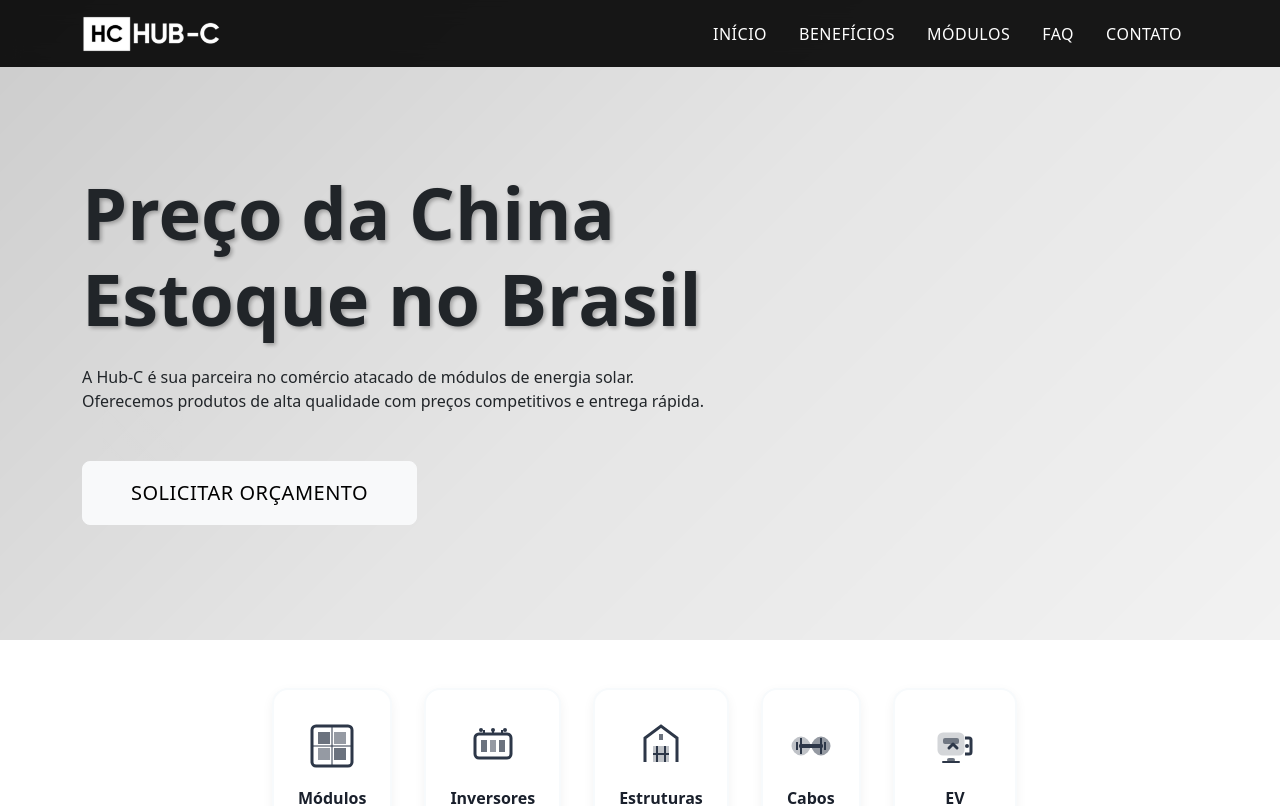
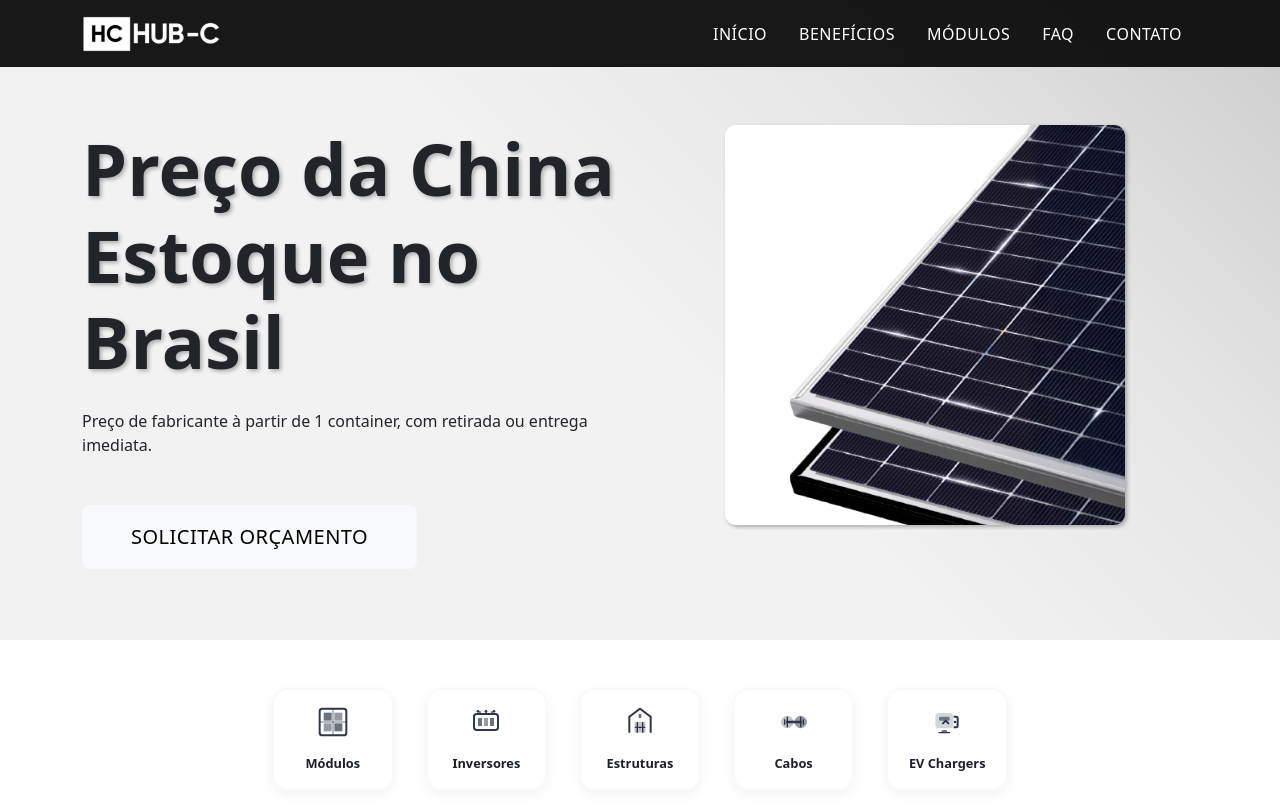
Before and after one commit to JuninhoSouza25/hubc, a Next.js app: page / in a window 1280 px wide. Shown: the top 806 px of the page. Built offline with nearby package versions, Linux system fonts and the light colour scheme.

Commit message:
Implement code changes to enhance functionality and improve performance

```diff
--- a/app/styles/styles.scss
+++ b/app/styles/styles.scss
@@ -133,6 +133,22 @@ body {
   overflow: hidden;
   padding-top: 150px; // Espaço para o navbar fixo
 
+  .hero-image{
+    height: 400px;
+    width: 400px;
+    border-radius: 11px;
+    overflow: hidden;
+    background-color: #ffffff;
+    box-shadow: 2px 2px 4px rgba(0, 0, 0, 0.3);
+
+
+    img {
+      width: 100%;
+      height: 100%;
+      object-fit: cover;
+    }
+  }
+
   // Adiciona um padrão sutil de textura
   &::before {
     content: '';
@@ -157,10 +173,10 @@ body {
     right: 0;
     bottom: 0;
     background: linear-gradient(
-      135deg,
+      -135deg,
       rgba(0, 0, 0, 0.2) 0%,
-      rgba(0, 0, 0, 0.1) 50%,
-      rgba(0, 0, 0, 0.05) 100%
+      rgba(0, 0, 0, 0.1) 25%,
+      rgba(0, 0, 0, 0.05) 50%
     );
     z-index: 2;
   }
@@ -317,7 +333,7 @@ body {
     background: var(--white-color);
     border: 2px solid var(--light-color);
     border-radius: 16px;
-    padding: 2rem 1.5rem;
+    padding: 1rem;
     text-align: center;
     transition: all 0.3s ease;
     cursor: pointer;
@@ -341,14 +357,14 @@ body {
       transition: color 0.3s ease;
 
       svg {
-        width: 3rem;
-        height: 3rem;
+        width: 2rem;
+        height: 2rem;
       }
     }
 
     .product-title-section {
       color: var(--dark-color);
-      font-size: 1rem;
+      font-size: .8rem;
       font-weight: 600;
       display: block;
     }
--- a/components/Hero.jsx
+++ b/components/Hero.jsx
@@ -11,14 +11,13 @@ const Hero = () => {
     <section id="home" className="hero-section">
       <div className="container">
         <div className="row">
-          <div className="col-12 mx-auto">
+          <div className="col-12 col-md-6 mx-auto">
             <div className="hero-content">
               <h1 className="hero-title display-3 fw-bold mb-4">
                 Preço da China <br /> Estoque no Brasil
               </h1>
               <p className="hero-description lead mb-5 fs-6">
-                A Hub-C é sua parceira no comércio atacado de módulos de energia solar. <br />
-                Oferecemos produtos de alta qualidade com preços competitivos e entrega rápida.
+                Preço de fabricante à partir de 1 container, com retirada ou entrega imediata.
               </p>
               <div className="hero-actions">
                 <button
@@ -30,6 +29,11 @@ const Hero = () => {
               </div>
             </div>
           </div>
+          <div className="col-12 col-md-6">
+            <div className="hero-image mx-auto">
+              <img src="/ronma-module-bg.png" alt="Hero" className="img-fluid" />
+            </div>
+          </div>
         </div>
       </div>
       <div className="hero-overlay"></div>
```
Also changed, not shown: public/ronma-module-bg.png (added).
